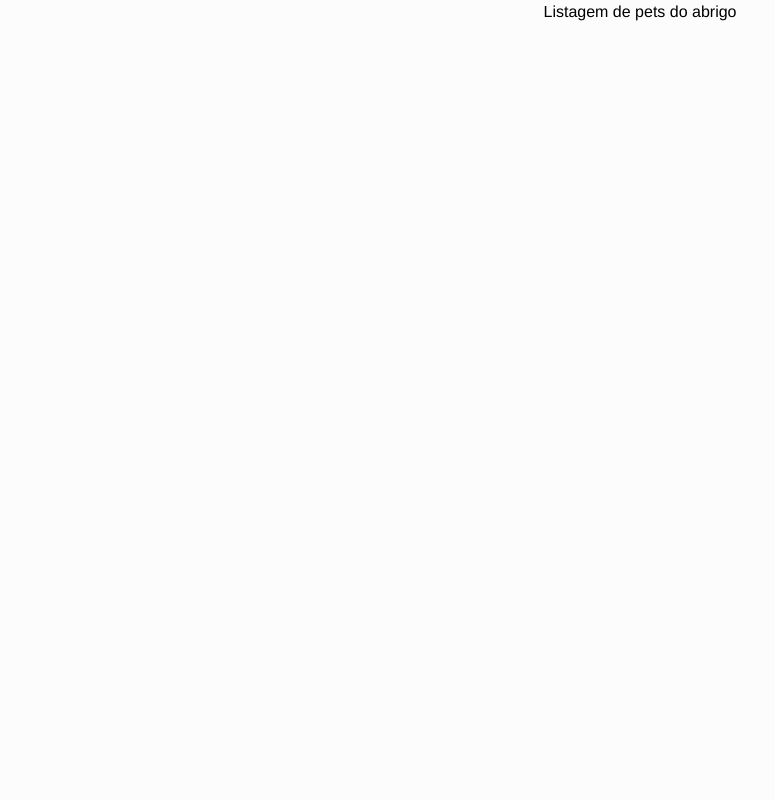
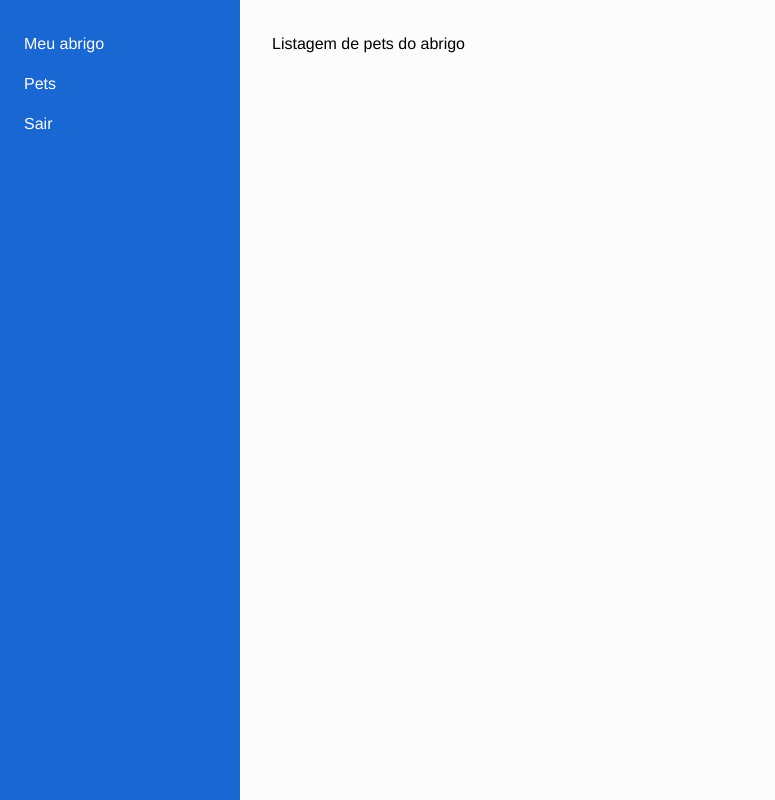
Before and after one commit to slackskull/picles-spa, a React (Vite) app: page /admin/pets in a window 1280 px wide. Shown: the whole page, without its empty margins (0-775 px from the left). Built offline with nearby package versions, Linux system fonts and the light colour scheme; no server answers.

Commit message:
Feat: Adicionando barra lateral na página de admin corrigido

```diff
--- a/src/pages/Admin/PetList/PetList.tsx
+++ b/src/pages/Admin/PetList/PetList.tsx
@@ -1,3 +1,5 @@
+import { Panel } from "../../../components/layout/Panel";
+
 export function PetList () {
-    return <>Listagem de pets do abrigo</>
+    return <Panel>Listagem de pets do abrigo</Panel>
 }
```
